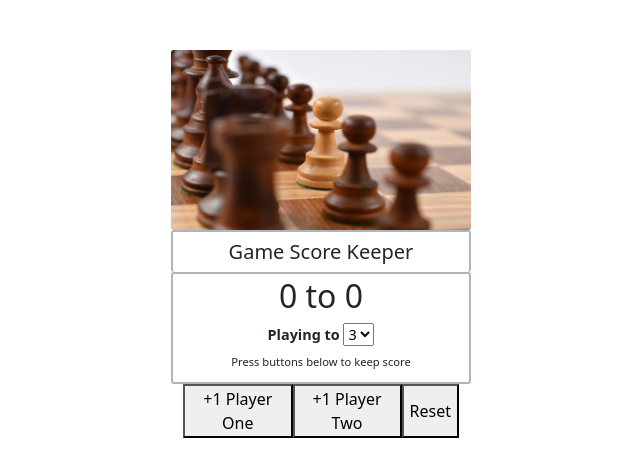
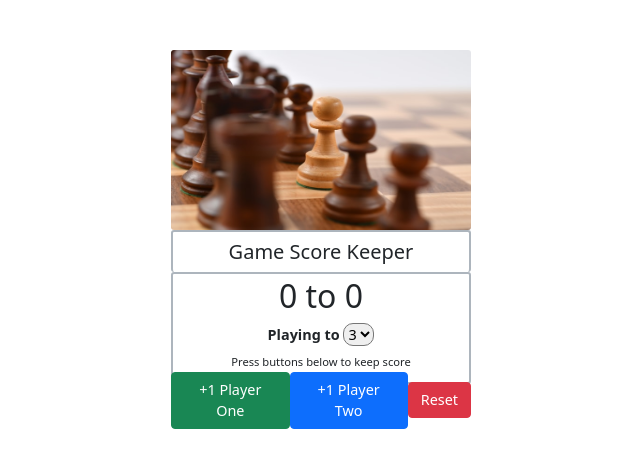
Before and after one commit to cresuta/Game_Score_Keeper, a plain HTML site: page index.html in a window 1280 px wide. Shown: the whole page, without its empty margins (319-959 px from the left). Drawn offline with nearby package versions, Linux system fonts and the light colour scheme.

Commit message:
player button colors added

```diff
--- a/index.html
+++ b/index.html
@@ -27,10 +27,10 @@
             </label>
             <p id="instructions">Press buttons below to keep score</p>
         </div>
-        <div class="buttons">
-            <button>+1 Player One</button>
-            <button>+1 Player Two</button>
-            <button>Reset</button>
+        <div class="footer">
+            <button type="button" class="btn btn-success">+1 Player One</button>
+            <button type="button" class="btn btn-primary">+1 Player Two</button>
+            <button type="button" class="btn btn-danger">Reset</button>
         </div>
     </div>
 
--- a/styles.css
+++ b/styles.css
@@ -44,8 +44,20 @@ h5 {
     font-size: 0.9rem;
 }
 
-.buttons {
+#playingTo {
+    border-radius: 10px;
+}
+
+.footer {
     display: flex;
+    justify-content: space-around;
+    width: 300px;
+    height: 2em;
+}
+
+.btn {
+    font-size: 0.9em;
+    align-self: center;
 }
 
 #instructions {
```
